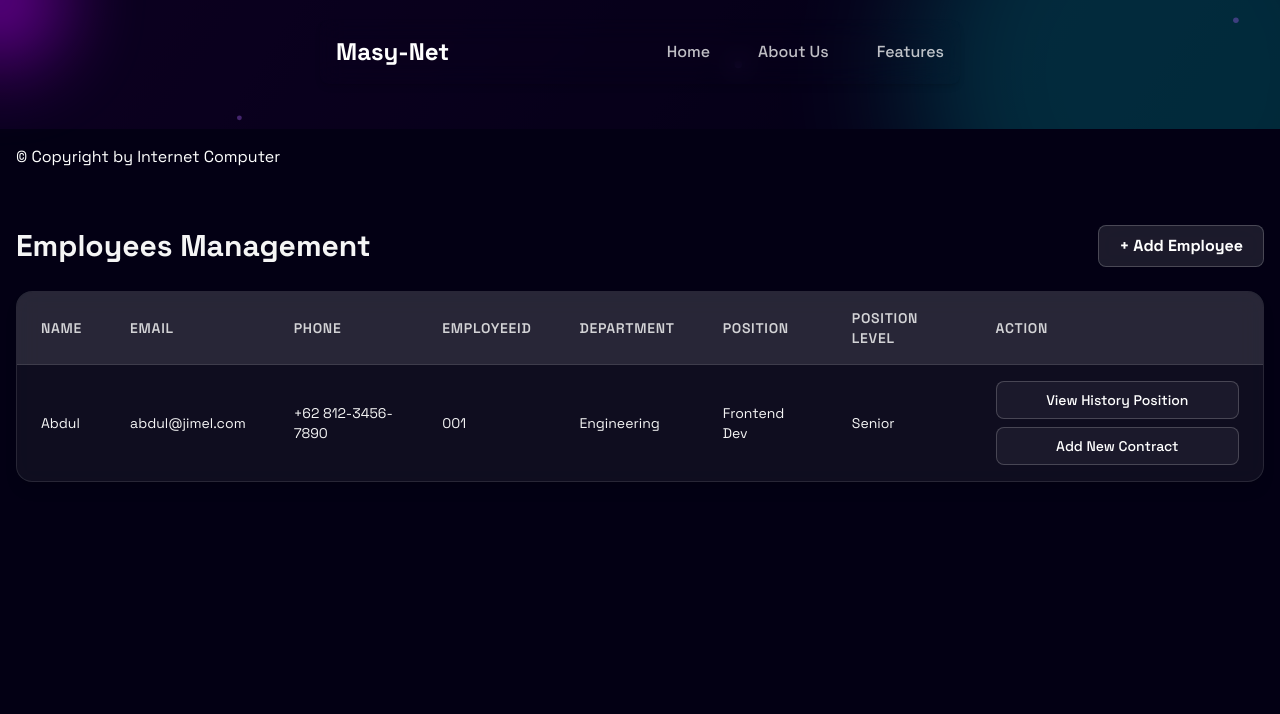
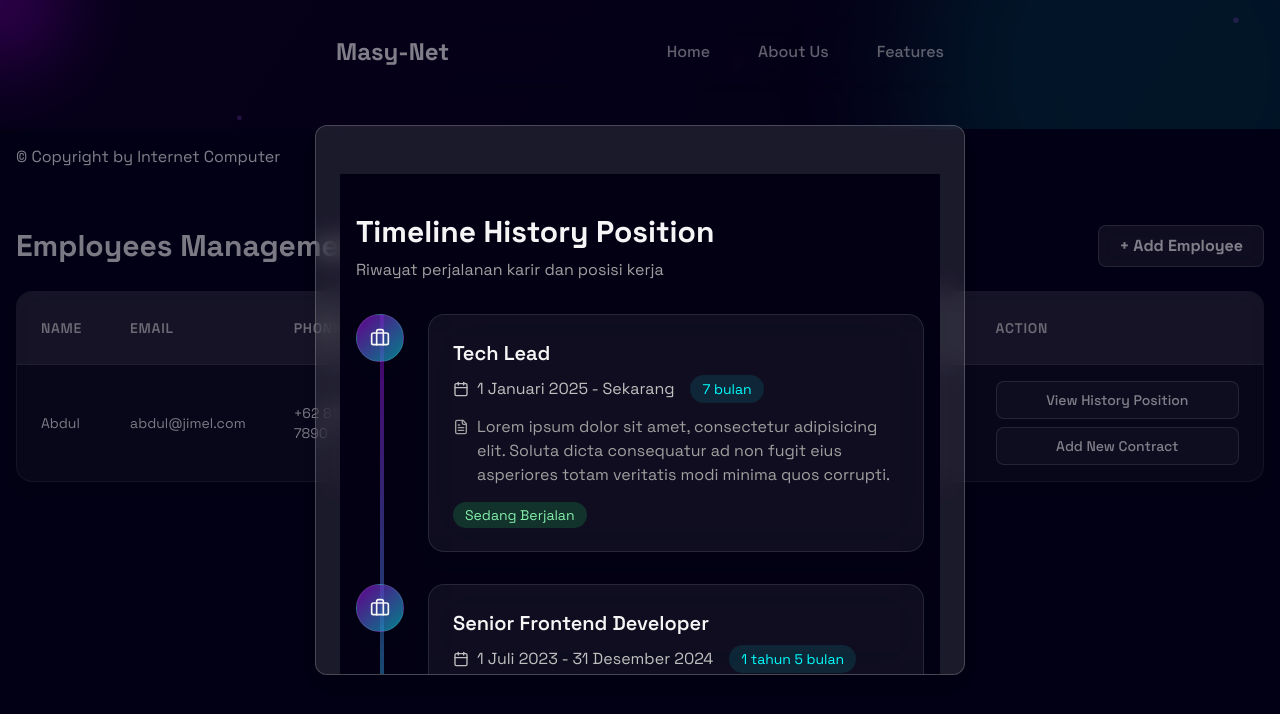
Before and after one commit to yasminm85/masy-net, a React (Vite) app in the folder src/masy-net-frontend/: page / in a window 1280 px wide. Both pictures are taken after a click on the button "View History Position". Shown: the part 1787-2501 px from the top of the page. Built offline with nearby package versions, Linux system fonts and the light colour scheme.

Commit message:
Update ManajemenPage.jsx
Menambah pop out review history

```diff
--- a/src/masy-net-frontend/src/pages/ManajemenPage.jsx
+++ b/src/masy-net-frontend/src/pages/ManajemenPage.jsx
@@ -1,8 +1,9 @@
-// src/components/EmployeesManagement.jsx
 import React, { useState } from "react";
+import TimelineHistory from "./TimelineHistory";
 
 const EmployeesManagement = () => {
   const [isModalOpen, setIsModalOpen] = useState(false);
+  const [isModalHistoryOpen, setIsModalHistoryOpen] = useState(false);
 
   const tableHeaders = [
     "Name",
@@ -29,9 +30,11 @@ const EmployeesManagement = () => {
 
   return (
     <div className="min-h-screen bg-richBlack text-whiteSmoke px-4 py-10">
-
-      {/* header */}
-      <div id="management" className="flex flex-col sm:flex-row justify-between items-start sm:items-center mb-6 gap-3">
+      {/* Header */}
+      <div
+        id="management"
+        className="flex flex-col sm:flex-row justify-between items-start sm:items-center mb-6 gap-3"
+      >
         <h1 className="text-2xl sm:text-3xl font-bold">Employees Management</h1>
         <button
           onClick={() => setIsModalOpen(true)}
@@ -67,7 +70,10 @@ const EmployeesManagement = () => {
                 <td className="px-6 py-4">{emp.position}</td>
                 <td className="px-6 py-4">{emp.level}</td>
                 <td className="px-6 py-4 space-y-2">
-                  <button className="w-full bg-white/5 px-4 py-2 rounded-lg font-medium border border-white/20 text-white hover:bg-white/20 transition">
+                  <button
+                    onClick={() => setIsModalHistoryOpen(true)}
+                    className="w-full bg-white/5 px-4 py-2 rounded-lg font-medium border border-white/20 text-white hover:bg-white/20 transition"
+                  >
                     View History Position
                   </button>
                   <button className="w-full bg-white/5 px-4 py-2 rounded-lg font-medium border border-white/20 text-white hover:bg-white/20 transition">
@@ -121,6 +127,28 @@ const EmployeesManagement = () => {
         ))}
       </div>
 
+      {/* Modal History */}
+      {isModalHistoryOpen && (
+        <div className="fixed inset-0 bg-richBlack/50 flex items-center justify-center z-50">
+          <div className="backdrop-blur-md bg-white/10 border border-white/20 p-6 rounded-xl w-[650px] h-[550px] overflow-y-auto relative shadow-lg scrollbar-hide">
+
+            <div className=" overflow-y-auto scrollbar-hide py-6">
+              <TimelineHistory />
+            </div>
+
+            <div className="p-4 border-t border-white/20 flex justify-end">
+              <button
+                onClick={() => setIsModalHistoryOpen(false)}
+                className="px-4 py-2 bg-gray-600 hover:bg-gray-700 rounded-lg"
+              >
+                Close
+              </button>
+            </div>
+          </div>
+        </div>
+      )}
+
+      {/* Modal Add Employee */}
       {isModalOpen && (
         <div className="fixed inset-0 flex items-center justify-center z-50 p-4">
           <div
@@ -128,7 +156,6 @@ const EmployeesManagement = () => {
             onClick={() => setIsModalOpen(false)}
           ></div>
 
-          {/* Tambah Employee */}
           <div className="relative bg-white/10 backdrop-blur-lg border border-white/20 rounded-2xl p-6 w-full max-w-lg shadow-xl">
             <h2 className="text-xl font-bold mb-4 text-white">Add Employee</h2>
             <form className="space-y-4">
```
